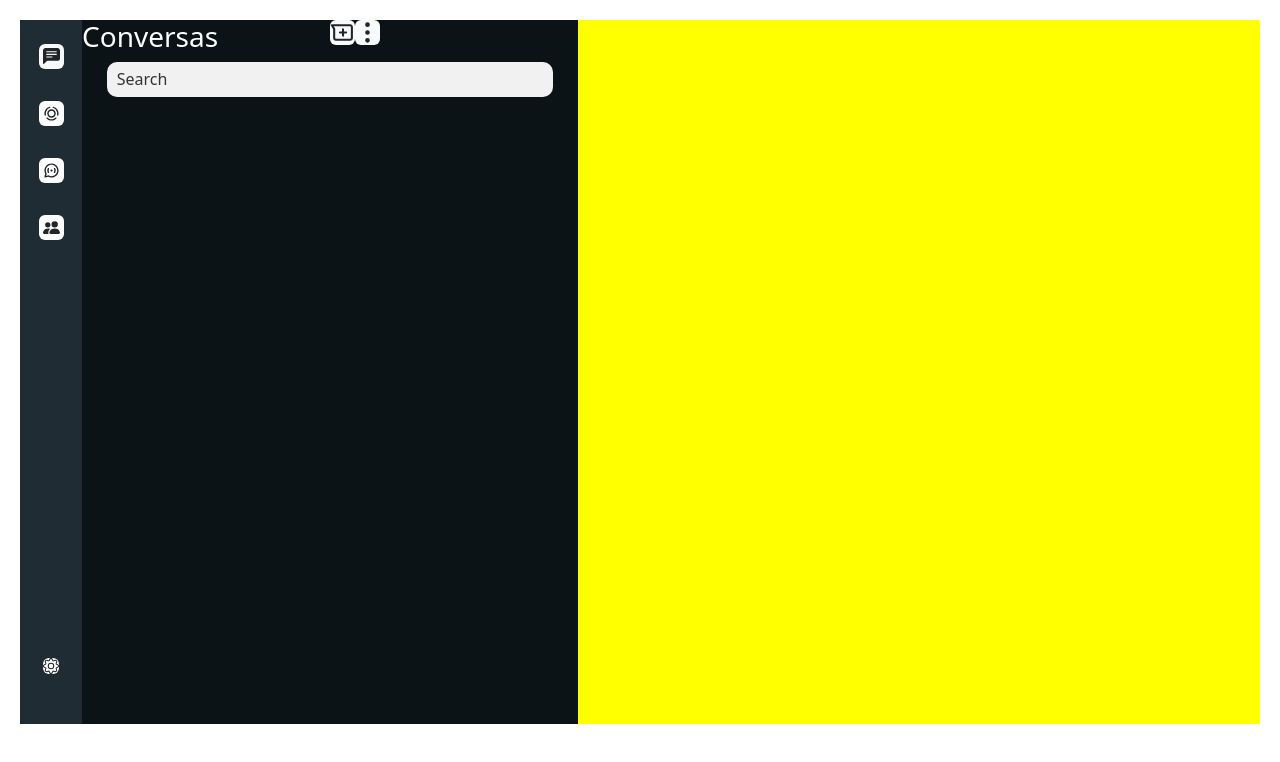
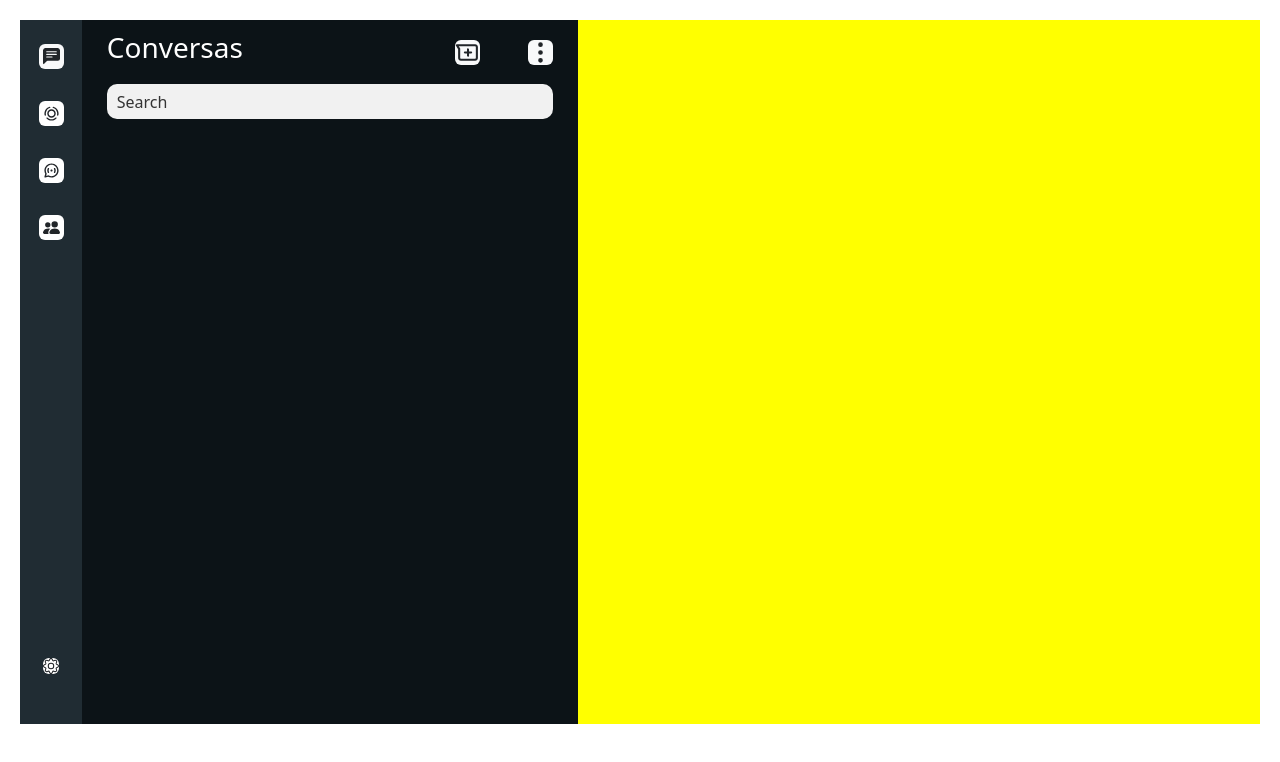
Before and after one commit to Vitor104/whatsapp, a React (Create React App) app: page /display in a window 1280 px wide. Shown: the top 762 px of the page. Built offline with nearby package versions, Linux system fonts and the light colour scheme.

Commit message:
o header está pronto

```diff
--- a/src/components/search/search.js
+++ b/src/components/search/search.js
@@ -9,7 +9,7 @@ function Search() {
                     <h3 class='text-white'>Conversas</h3>
                 </div>
                 <div className={styles.figures}>
-                    <svg viewBox="0 0 24 24" height="25" width="25" preserveAspectRatio="xMidYMid meet" class="bg-light rounded" fill="none"><title>new-chat-outline</title><path d="M9.53277 12.9911H11.5086V14.9671C11.5086 15.3999 11.7634 15.8175 12.1762 15.9488C12.8608 16.1661 13.4909 15.6613 13.4909 15.009V12.9911H15.4672C15.9005 12.9911 16.3181 12.7358 16.449 12.3226C16.6659 11.6381 16.1606 11.0089 15.5086 11.0089H13.4909V9.03332C13.4909 8.60007 13.2361 8.18252 12.8233 8.05119C12.1391 7.83391 11.5086 8.33872 11.5086 8.991V11.0089H9.49088C8.83941 11.0089 8.33411 11.6381 8.55097 12.3226C8.68144 12.7358 9.09947 12.9911 9.53277 12.9911Z" fill="currentColor"></path><path fill-rule="evenodd" clip-rule="evenodd" d="M0.944298 5.52617L2.99998 8.84848V17.3333C2.99998 18.8061 4.19389 20 5.66665 20H19.3333C20.8061 20 22 18.8061 22 17.3333V6.66667C22 5.19391 20.8061 4 19.3333 4H1.79468C1.01126 4 0.532088 4.85997 0.944298 5.52617ZM4.99998 8.27977V17.3333C4.99998 17.7015 5.29845 18 5.66665 18H19.3333C19.7015 18 20 17.7015 20 17.3333V6.66667C20 6.29848 19.7015 6 19.3333 6H3.58937L4.99998 8.27977Z" fill="currentColor"></path></svg>
+                    <svg viewBox="0 0 24 24" height="25" width="25" preserveAspectRatio="xMidYMid meet" class="bg-light rounded mr-5" fill="none"><title>new-chat-outline</title><path d="M9.53277 12.9911H11.5086V14.9671C11.5086 15.3999 11.7634 15.8175 12.1762 15.9488C12.8608 16.1661 13.4909 15.6613 13.4909 15.009V12.9911H15.4672C15.9005 12.9911 16.3181 12.7358 16.449 12.3226C16.6659 11.6381 16.1606 11.0089 15.5086 11.0089H13.4909V9.03332C13.4909 8.60007 13.2361 8.18252 12.8233 8.05119C12.1391 7.83391 11.5086 8.33872 11.5086 8.991V11.0089H9.49088C8.83941 11.0089 8.33411 11.6381 8.55097 12.3226C8.68144 12.7358 9.09947 12.9911 9.53277 12.9911Z" fill="currentColor"></path><path fill-rule="evenodd" clip-rule="evenodd" d="M0.944298 5.52617L2.99998 8.84848V17.3333C2.99998 18.8061 4.19389 20 5.66665 20H19.3333C20.8061 20 22 18.8061 22 17.3333V6.66667C22 5.19391 20.8061 4 19.3333 4H1.79468C1.01126 4 0.532088 4.85997 0.944298 5.52617ZM4.99998 8.27977V17.3333C4.99998 17.7015 5.29845 18 5.66665 18H19.3333C19.7015 18 20 17.7015 20 17.3333V6.66667C20 6.29848 19.7015 6 19.3333 6H3.58937L4.99998 8.27977Z" fill="currentColor"></path></svg>
 
                     <svg xmlns="http://www.w3.org/2000/svg" width="25" height="25" fill="currentColor" class="bi bi-three-dots-vertical bg-light rounded" viewBox="0 0 16 16">
                     <path d="M9.5 13a1.5 1.5 0 1 1-3 0 1.5 1.5 0 0 1 3 0m0-5a1.5 1.5 0 1 1-3 0 1.5 1.5 0 0 1 3 0m0-5a1.5 1.5 0 1 1-3 0 1.5 1.5 0 0 1 3 0"/>
--- a/src/components/search/search.module.css
+++ b/src/components/search/search.module.css
@@ -27,10 +27,13 @@
 
 .conversas {
     display: flex;
-   justify-content: space-between;
+    justify-content: space-between;
+    align-items: center;
+    width: 90%;
+    margin: 0 auto;
+    height: 4em;
 }
 
 .figures {
     display: flex;
-    width: 50%;
 }
```
